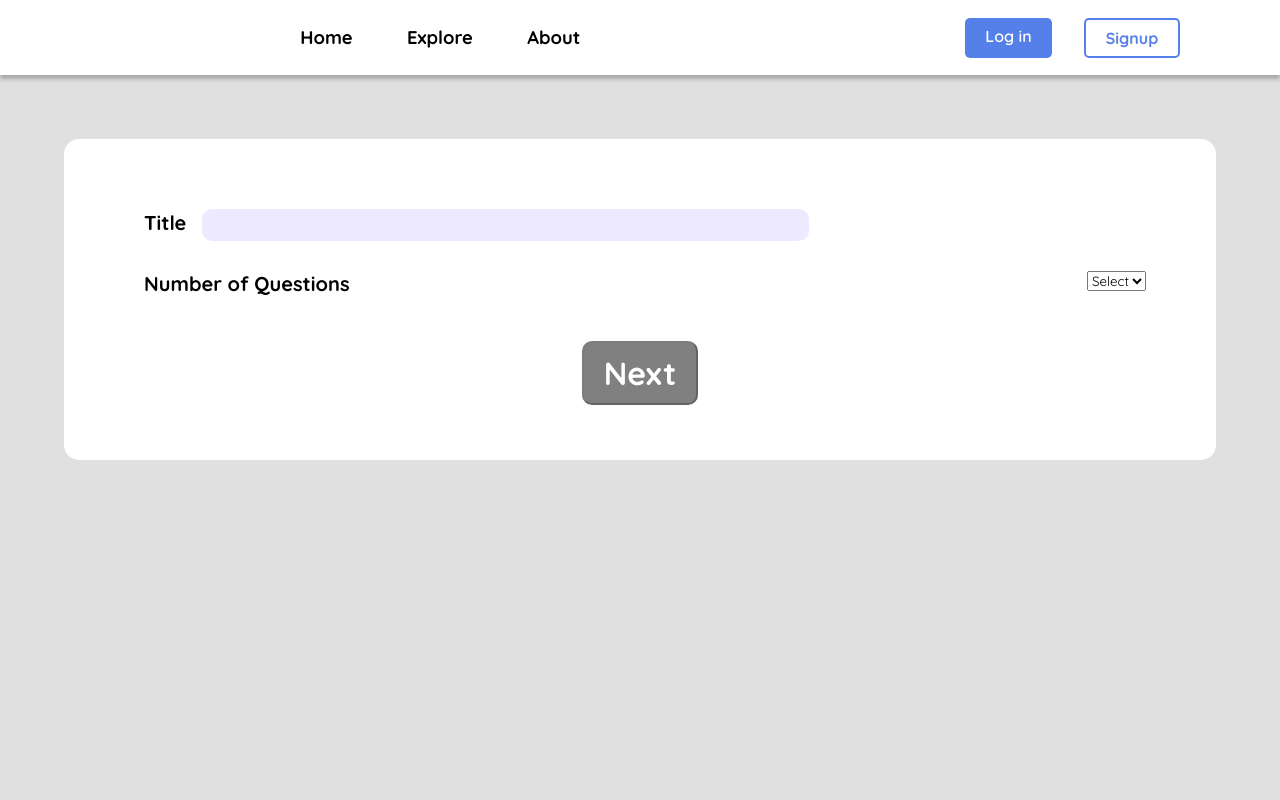
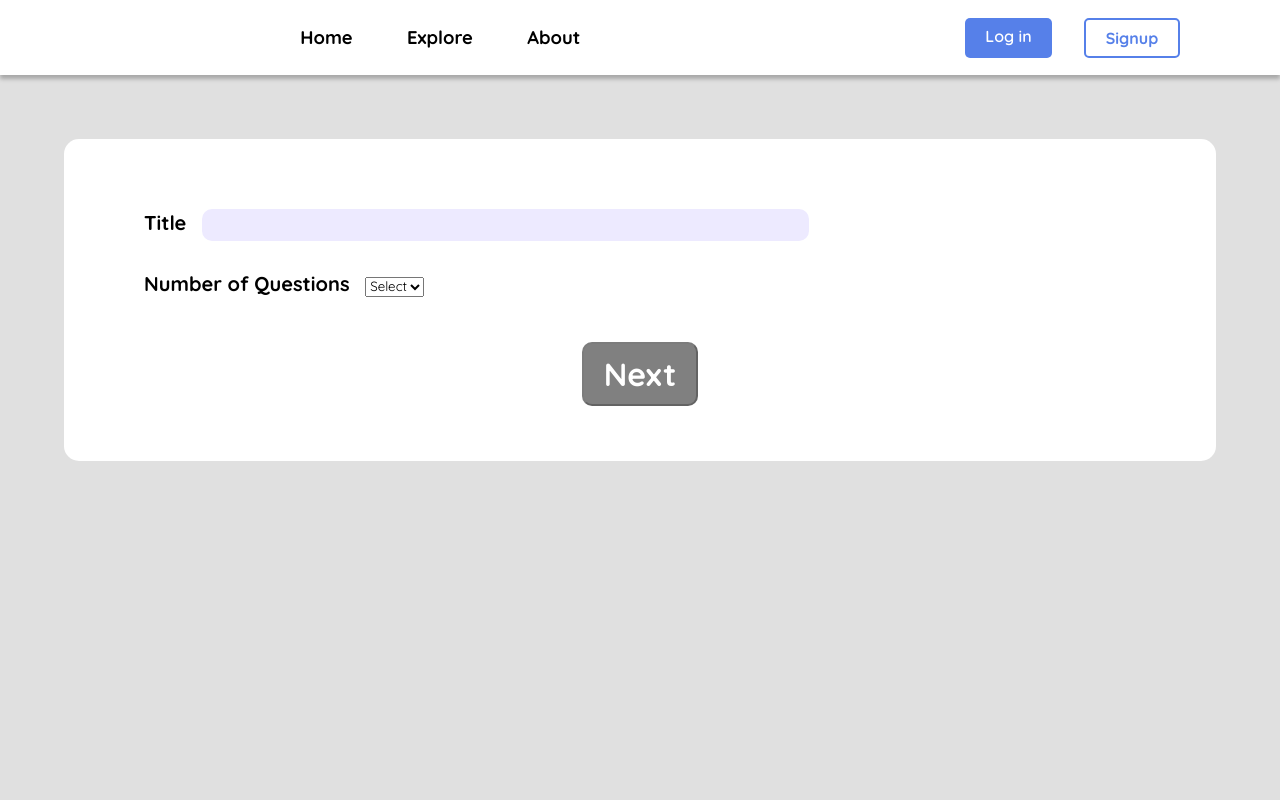
Before and after one commit to Sachinsharma01/fullStackProject, a plain HTML site: page create.html in a window 1280 px wide. Shown: the top 800 px of the page. Drawn offline with Linux system fonts and the light colour scheme; no server answers.

Commit message:
final commit

```diff
--- a/create.html
+++ b/create.html
@@ -54,7 +54,7 @@
             </div>
             <div class="question">
               <label>Number of Questions</label>
-              <select name="ques" id="selectQues" class="add-option">
+              <select name="ques" id="selectQues">
                 <option value="">Select</option>
                 <option value="1">1</option>
                 <option value="2">2</option>
```
